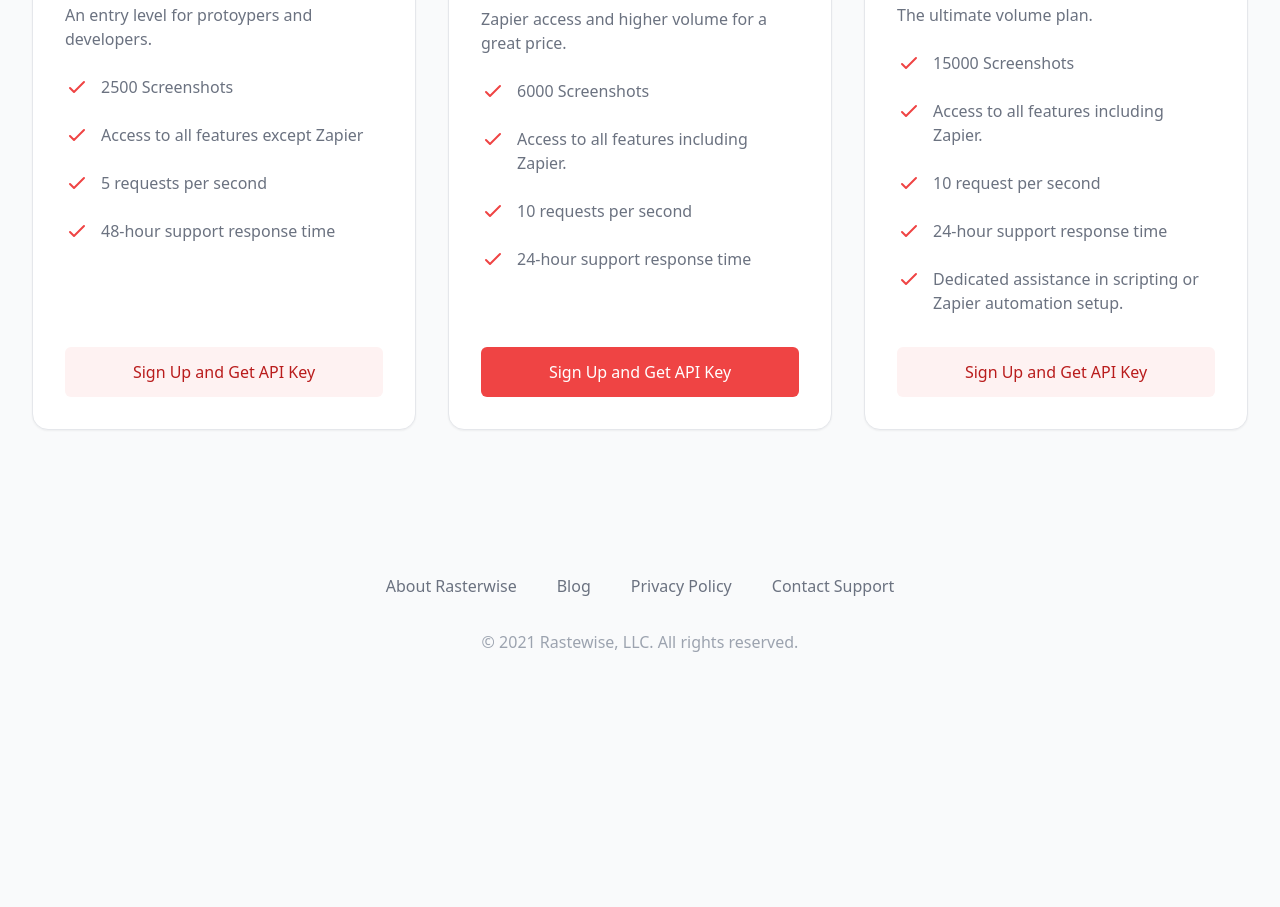
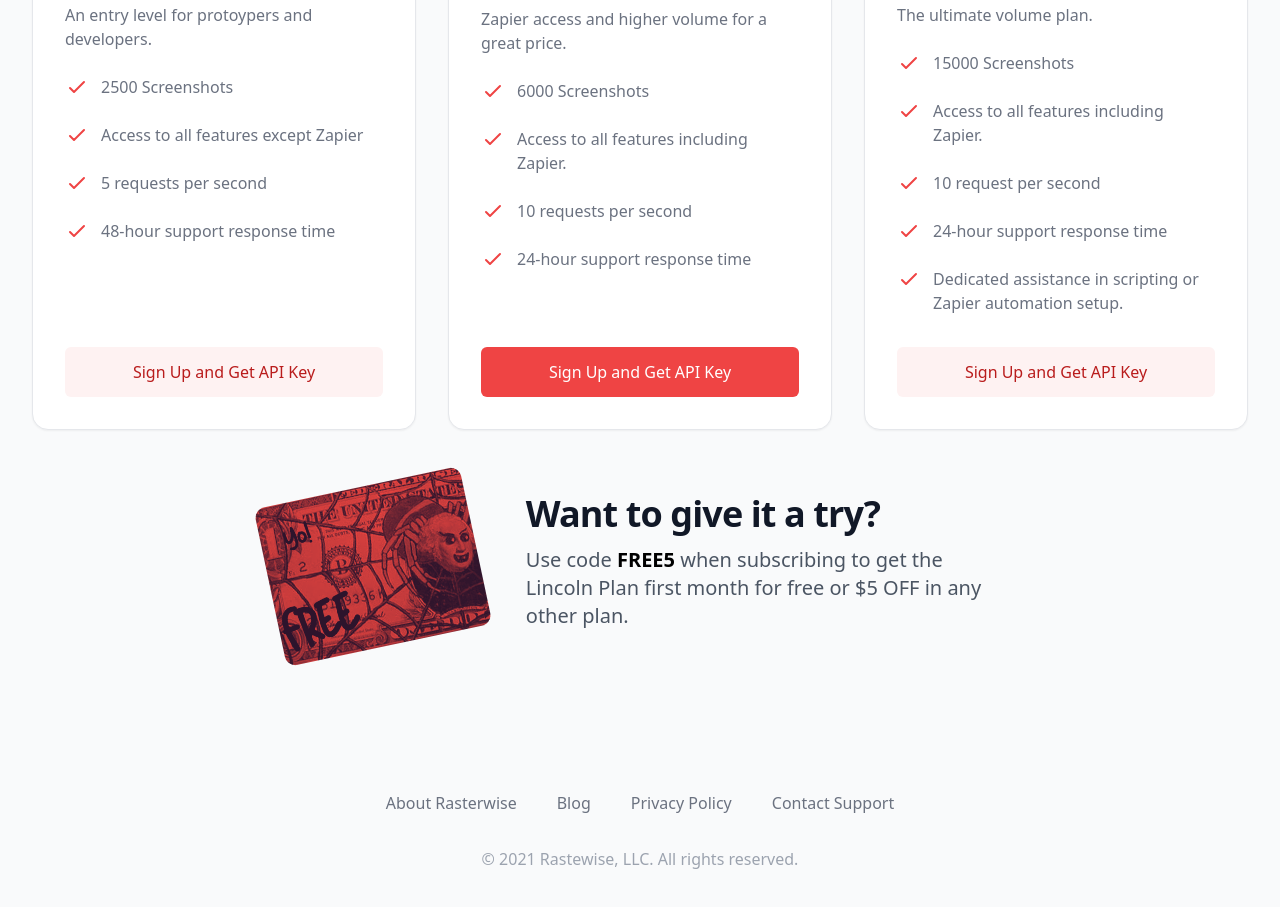
Before and after one commit to rasterwise/rasterwise.github.io, a plain HTML site: page index.html in a window 1280 px wide. Shown: the part 3420-4327 px from the top of the page. Before the commit the page ends 4122 px from the top, so only its background shows below. Drawn offline with nearby package versions, Linux system fonts and the light colour scheme.

Commit message:
Adding coupon section

```diff
--- a/index.html
+++ b/index.html
@@ -673,6 +673,17 @@
                     Up and Get API Key</a>
             </div>
         </div>
+
+
+        <div class="bg-gray-50 flex items-center justify-center mt-12">
+            <div class="">
+                <img src="images/duotone-4.png" width="210" alt="" class="transform mt-2 -rotate-12">
+            </div>
+            <h2 class="text-3xl text-gray-900 sm:text-4xl ml-12 w-2/5">
+                <div class="font-extrabold tracking-tight">Want to give it a try?</div>
+                <div class="text-xl text-gray-600 mt-3">Use code <span class="font-bold text-black">FREE5</span> when subscribing to get the Lincoln Plan first month for free or $5 OFF in any other plan.</div>
+            </h2>
+        </div>
     </div>
 
     <!-- This example requires Tailwind CSS v2.0+ -->
```
